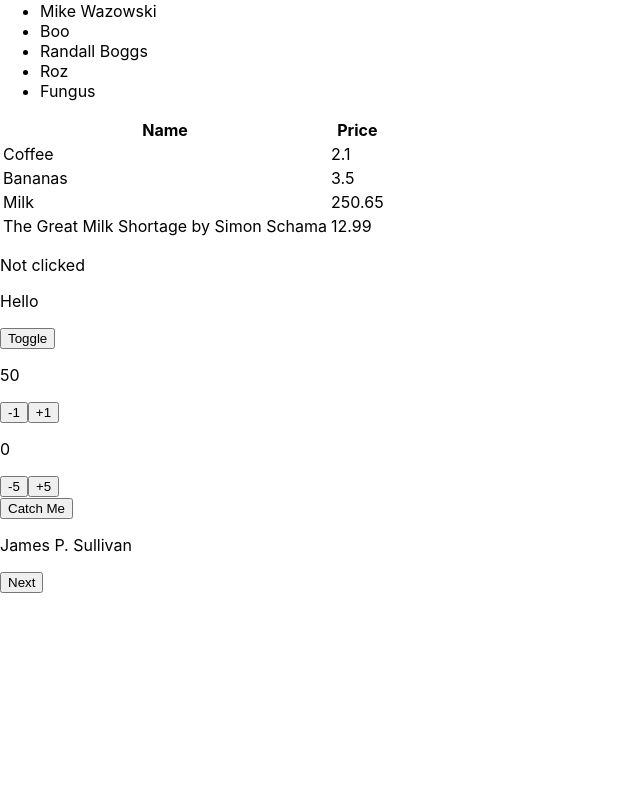
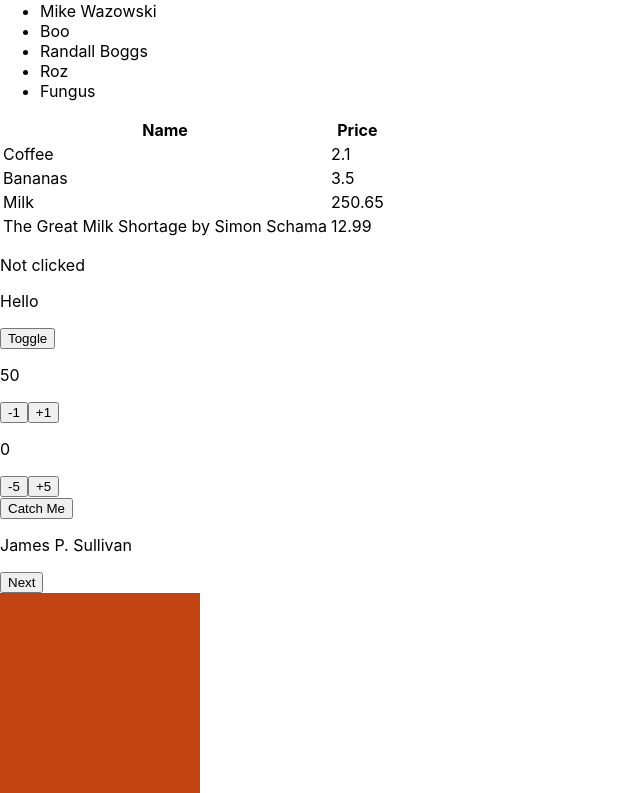
Before and after one commit to nosvalds/devMe-week9--react, a React (Create React App) app in the folder devme-react-exercises/: page / in a window 1280 px wide. Shown: the part 353-1146 px from the top of the page, without its empty margins (0-640 px from the left). Before the commit the page ends 946 px from the top, so only its background shows below. Built offline with nearby package versions, Linux system fonts and the light colour scheme.

Commit message:
03 State Tricksy - Colours complete

```diff
--- a/devme-react-exercises/src/components/Stuff.js
+++ b/devme-react-exercises/src/components/Stuff.js
@@ -10,6 +10,7 @@ import Counter from './state/Counter';
 import StepCounter from './state/StepCounter';
 import CatchMeIfYouCan from './state/CatchMeIfYouCan';
 import RollCall from './state/RollCall';
+import Colours from './tricksy_state/Colours';
 
 const Stuff = ({ square }) => {
     let names = ["James P. Sullivan", "Mike Wazowski", "Boo", "Randall Boggs", "Roz", "Fungus"];
@@ -20,6 +21,15 @@ const Stuff = ({ square }) => {
         { name: "Milk", price: 250.65 },
         { name: "The Great Milk Shortage by Simon Schama", price: 12.99 },
     ];
+
+    let colours = [
+      "#C14412",
+      "#EBB31A",
+      "#8F5318",
+      "#009EAD",
+      "#395967",
+    ];
+
   return (
     <React.Fragment>
         <Header>Hello, world</Header>
@@ -33,6 +43,7 @@ const Stuff = ({ square }) => {
         <StepCounter max={ 100 } step={ 5 } />
         <CatchMeIfYouCan jump={ 5 } />
         <RollCall names={ names } />
+        <Colours colours={ colours } />
     </React.Fragment>
   );
 }
--- a/devme-react-exercises/src/components/state/RollCall.js
+++ b/devme-react-exercises/src/components/state/RollCall.js
@@ -11,7 +11,7 @@ class RollCall extends Component {
         };
 
         this.handleClick = this.handleClick.bind(this);
-        }
+    }
 
     handleClick() {
         const { names } = this.props; // get jump size from props
--- /dev/null
+++ b/devme-react-exercises/src/components/tricksy_state/Colours.js
@@ -0,0 +1,43 @@
+import React, { Component } from 'react';
+
+class Colours extends Component {
+    constructor(props) {
+        // make sure you always add this, it makes Component work
+        super(props);
+        // setup our state
+        // just a plain old JavaScript object
+        this.state = {
+            colourIndex: 0,
+        };
+
+        this.handleClick = this.handleClick.bind(this);
+    }
+
+    handleClick() {
+        const { colours } = this.props; // get jump size from props
+
+        let currentIndex = this.state.colourIndex;
+
+        if (currentIndex + 1 === colours.length) {
+            this.setState({ colourIndex: 0 });
+        } else {
+            this.setState({ colourIndex: currentIndex + 1 });
+        }
+    }
+
+    render() {
+        const { colours } = this.props; // destructure colors array from props
+        let colour = colours[this.state.colourIndex];
+
+        return (
+            <div onClick={ this.handleClick } style={{
+                width: "200px",
+                height: "200px",
+                backgroundColor: colour // return up to date color
+                }}>
+            </div>
+        )
+    }
+}
+
+export default Colours
```
